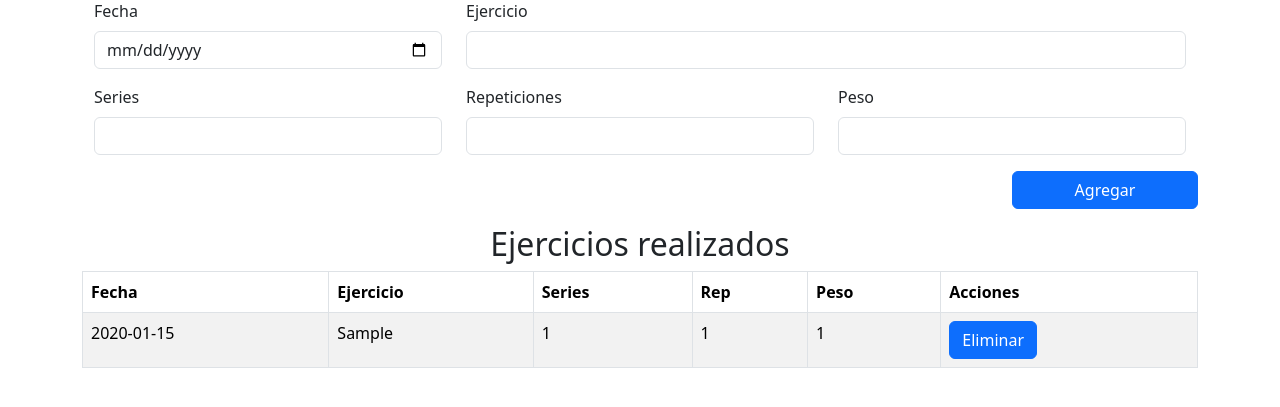
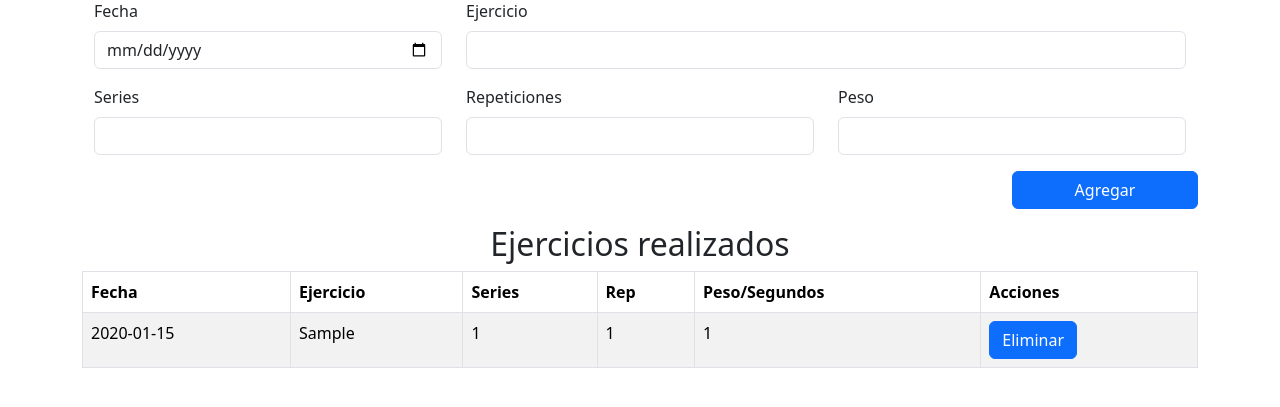
Before and after one commit to azuagajuandev/gym-tracker, a Flask app: page / in a window 1280 px wide. Shown: the part 129-536 px from the top of the page. Run offline with Flask 3, Linux system fonts and the light colour scheme; a user stored in the database is signed in; tables that the repository leaves empty hold one stand-in row (values such as "Sample post").

Commit message:
Peso/segundos modificado index.html

```diff
--- a/templates/index.html
+++ b/templates/index.html
@@ -46,7 +46,7 @@
                     <th>Ejercicio</th>
                     <th>Series</th>
                     <th>Rep</th>
-                    <th>Peso</th>
+                    <th>Peso/Segundos</th>
                     <th colspan="2">Acciones</th>
                 </tr>
             </thead>
```
